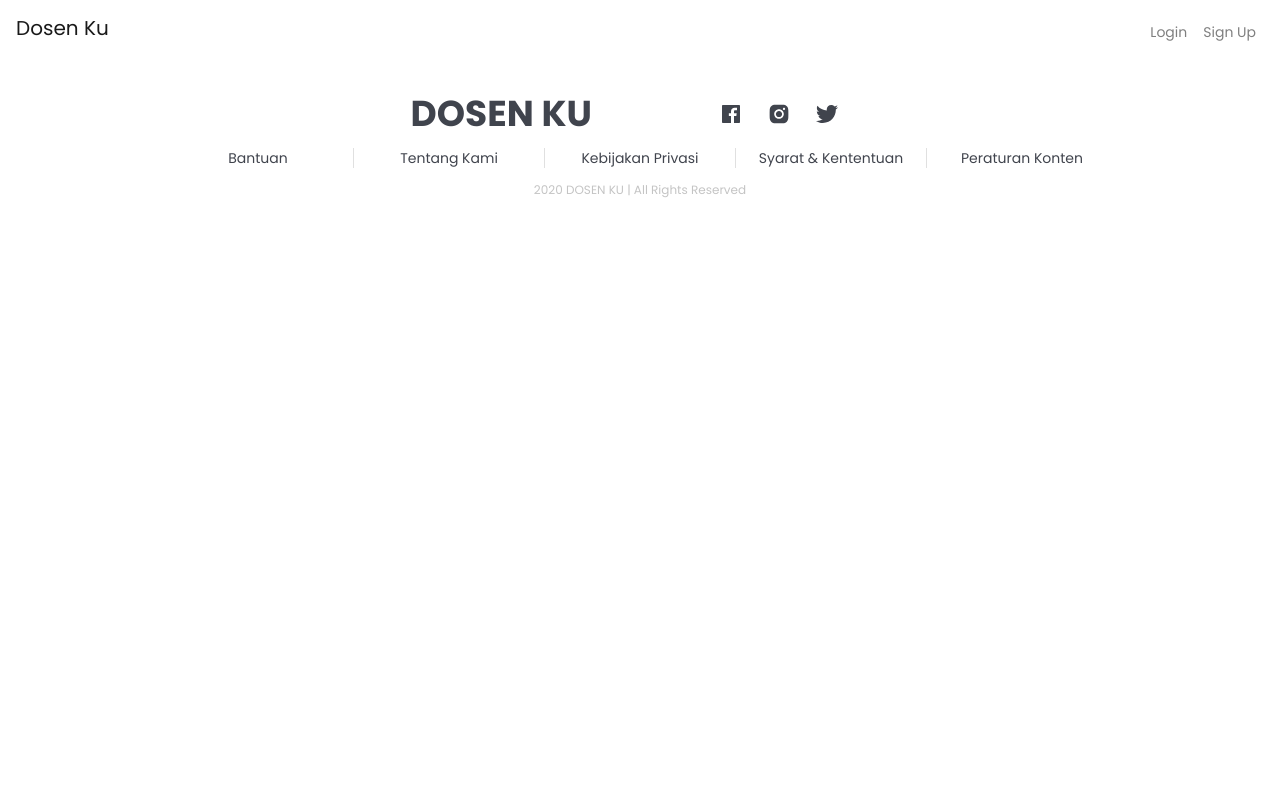
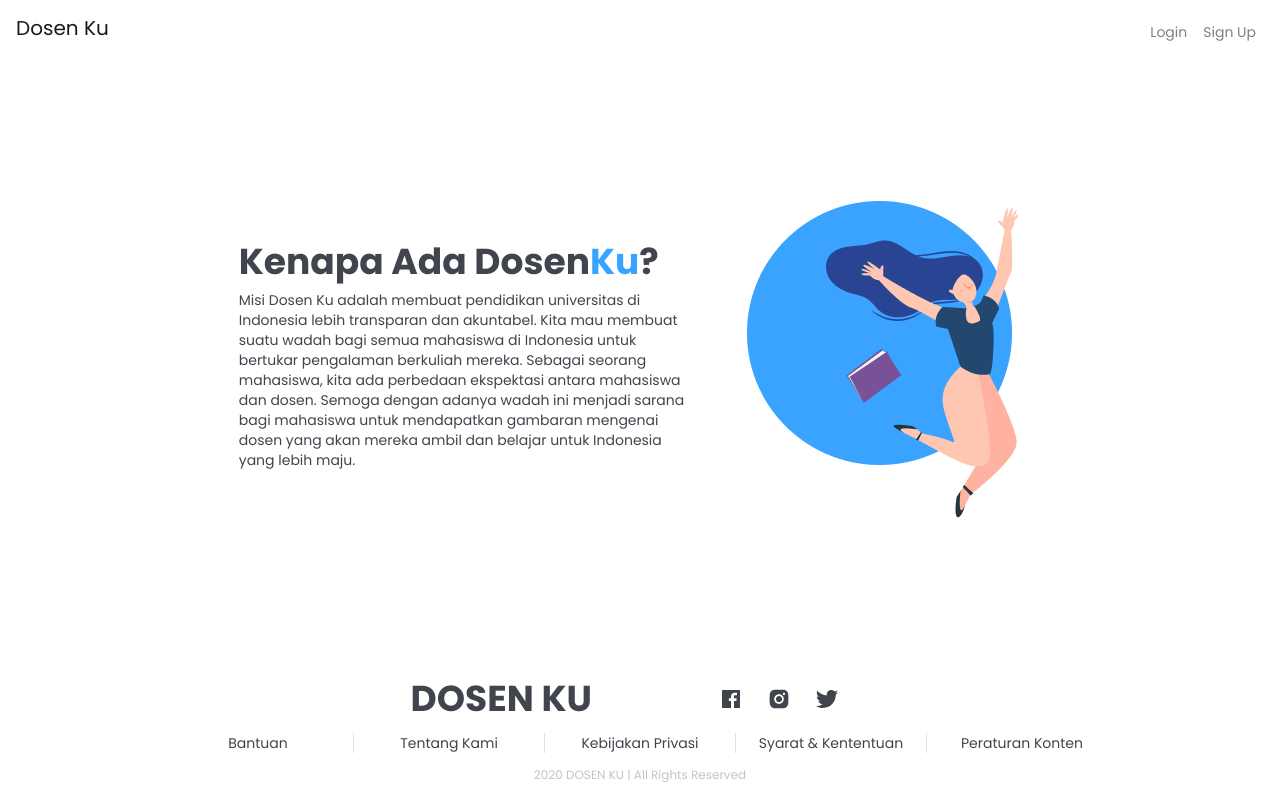
Before and after one commit to Harus-Bisa/frontendv2, a React (Create React App) app in the folder hb-v2/: page /about in a window 1280 px wide. Built offline with nearby package versions, Linux system fonts and the light colour scheme.

Commit message:
footer + aboutpage

```diff
--- a/hb-v2/src/components/Footer/Footer.js
+++ b/hb-v2/src/components/Footer/Footer.js
@@ -6,7 +6,7 @@ import { AiFillInstagram } from "react-icons/ai";
 
 export default function Footer(){
     return(
-        <div className="footer">
+        <div className="footer container">
             <div className="row justify-content-center no-gutters">
                 <div className="col-lg-3 col-md-4 col-6" style={{display:'flex'}}>
                     <h2 style={{margin:'auto'}}>DOSEN KU</h2>
@@ -31,7 +31,7 @@ export default function Footer(){
                 </div>
                 <Divider orientation="vertical"/>
                 <div className="col col-lg-2">
-                    <a href="/">Tentang Kami</a>
+                    <a href="/about">Tentang Kami</a>
                 </div>
                 <Divider orientation="vertical"/>
                 <div className="col col-lg-2">
--- a/hb-v2/src/css/footer.css
+++ b/hb-v2/src/css/footer.css
@@ -1,3 +1,9 @@
+.footer{
+    position: absolute;
+    bottom: 0;
+    left: 0;
+    right: 0;
+}
 .footer .row{
     margin-top: 5px;
     margin-bottom: 5px;
@@ -23,6 +29,7 @@
     color: #C4C4C4;
 }
 
+/* SMALL */
 @media (max-width: 576px) {
     .footer h2{
         font-size:29px;
--- a/hb-v2/src/css/index.css
+++ b/hb-v2/src/css/index.css
@@ -12,6 +12,10 @@ body {
   -moz-osx-font-smoothing: grayscale;
 }
 
+html, body{
+  width: 100%;
+  height: 100%;
+}
 h1, h2, h3, h4, h5, p, a, input, span, label {
   font-family: 'Poppins', sans-serif !important;
   color: #40444D;
@@ -66,15 +70,21 @@ a:hover{
   left: 50%;
   transform: translate(-50%, -50%);
 }
-
+.flex{
+  display:flex
+}
+.margin-auto{
+  margin:auto;
+}
 .content{
   padding: 1rem 2rem !important;
 }
 
 .page-container{
   padding-top: calc(64px + 1rem) !important;
+  position: relative;
+  min-height: 100vh;
 }
-
 .navbar{
   background-color:white;
   position:fixed;
@@ -219,9 +229,27 @@ a:hover{
   /* font-weight: bold; */
   cursor: pointer;
 }
+.footer-adjust{
+  padding-bottom: 160px;
+}
+/* SM */
+@media (max-width: 576px) {
+  .footer-adjust{
+    padding-bottom: 179px;
+  }
 
+}
+/* MD */
 @media (max-width: 767px){
   .full-height{
     height:100vh;
   }
+  .footer-adjust{
+    padding-bottom: 160px;
+  }
 }
+
+/*LG*/
+@media (max-width: 992px) {
+
+}
--- a/hb-v2/src/pages/About/About.js
+++ b/hb-v2/src/pages/About/About.js
@@ -1,9 +1,27 @@
 import React from "react";
 import Footer from "../../components/Footer/Footer";
+import aboutPageImg from "../../img/aboutpageimg.png";
 
 export default function About(){
     return(
-        <div className="container page-container">
+        <div className="container page-container flex">
+            <div className="flex footer-adjust">
+                <div className="row justify-content-center margin-auto">
+                    <div className="col-lg-9">
+                        <div className="row">
+                            <div className="col-md-7 flex">
+                                <div className="margin-auto">
+                                    <h2>Kenapa Ada Dosen<span style={{color:"#39A3FF"}}>Ku</span>?</h2>
+                                    <p>Misi Dosen Ku adalah membuat pendidikan universitas di Indonesia lebih transparan dan akuntabel. Kita mau membuat suatu wadah bagi semua mahasiswa di Indonesia untuk bertukar pengalaman berkuliah mereka. Sebagai seorang mahasiswa, kita ada perbedaan ekspektasi antara mahasiswa dan dosen. Semoga dengan adanya wadah ini menjadi sarana bagi mahasiswa untuk mendapatkan gambaran mengenai dosen yang akan mereka ambil dan belajar untuk Indonesia yang lebih maju.</p>
+                                </div>
+                            </div>
+                            <div className="col-md-5 flex">
+                                <img className="margin-auto" src={aboutPageImg} alt={"aboutpage"}/>
+                            </div>
+                        </div>
+                    </div>
+                </div>
+            </div>
             <Footer/>
         </div>
     )
```
Also changed, not shown: hb-v2/src/img/aboutpageimg.png (added).
